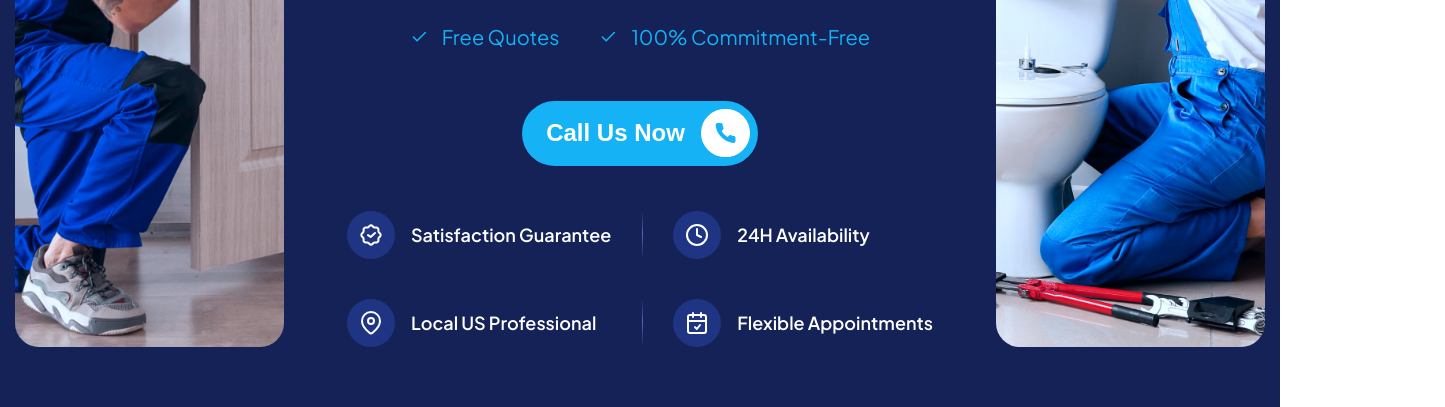
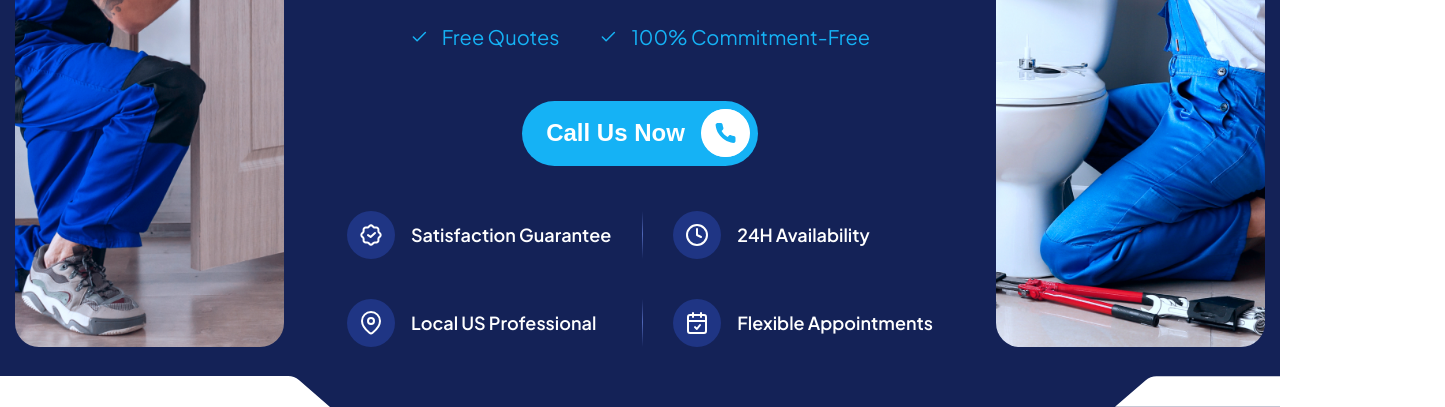
Before and after one commit to Backa228/HomeServices, a plain HTML site: page index.html in a window 1280 px wide. Shown: the part 393-800 px from the top of the page, 1445 px wide, since content can reach past the window. Drawn offline with Linux system fonts and the light colour scheme.

Commit message:
lesson 26.11
доробили одаптацію кнопки визову

```diff
--- a/index.html
+++ b/index.html
@@ -75,6 +75,19 @@
             <div class="main__image"><img src="/source/images/Image 2.jpg" alt="right"></div>
             <!-- <img src="/source/images/Decoration1.svg" alt="" class="main-decor decor-left">
             <img src="/source/images/Decoration2.svg" alt="" class="main-decor decor-right"> -->
+            <div class="main-decor__item">
+                <svg xmlns="http://www.w3.org/2000/svg" width="479" height="45" viewBox="0 0 479 45" fill="none">
+                    <path d="M433.92 5.87463C429.555 2.086 423.969 1.52588e-05 418.189 1.52588e-05H-2.5V45H479L433.92 5.87463Z"
+                        fill="white" />
+                </svg>
+            </div>
+            <div class="main-decor__item">
+                <svg xmlns="http://www.w3.org/2000/svg" width="484" height="45" viewBox="0 0 484 45" fill="none">
+                    <path
+                        d="M45.0801 5.87458C49.4453 2.08596 55.0312 -2.6145e-05 60.8113 -2.56397e-05L485 1.52588e-05L485 45L0 45L45.0801 5.87458Z"
+                        fill="white" />
+                </svg>
+            </div>
         </section>
     </main>
 </body>
--- a/styles/style.css
+++ b/styles/style.css
@@ -319,8 +319,6 @@ body {
     visibility: visible;
 }
 
-.page{}
-
 .main {
     background-color: var(--Primary-Dark-Blue-1);
     display: grid;
@@ -330,7 +328,7 @@ body {
     position: relative;
 }
 
-.main::before, .main::after{
+/* .main::before, .main::after{
     content: "";
     position: absolute;
     bottom: 0;
@@ -349,7 +347,7 @@ body {
 .main::after{
     right: 0;
     clip-path: polygon(0 100%, 15% 0, 100% 0, 100% 100%);
-}
+} */
 
 /* .main__decor {
     position: absolute;
@@ -359,6 +357,40 @@ body {
     transition: height 0.3s;
     object-position: right;
 } */
+
+.main-decor__item{
+    position: absolute;
+    bottom: 0;
+    width: 25vw;
+    min-width: 330px;
+    min-height: 31px;
+    aspect-ratio: 479 / 45;
+}
+
+.main-decor__item svg{
+    width: 100%;
+    height: 100%;
+    display: block;
+}
+
+.main-decor__item:first-child{
+    left: 0;
+}
+
+.main-decor__item:last-child{
+    right: 0;
+}
+
+@media(max-width: 1335px){
+    .main-decor__item:first-child{
+        transform: translateX(-50%);
+    }
+
+    .main-decor__item:last-child{
+        transform: translateX(50%);
+    }
+
+}
 
 .main__image {
     width: 21vw;/* clamp(200px, 25vw, 412px); */
@@ -422,8 +454,6 @@ body {
     background-color: var(--Neutural-Grey-2);
 }
 
-.main__block-title {}
-
 .block-title {
     max-width: 670px;
 }
@@ -469,6 +499,18 @@ body {
     font-size: 24px;
     font-weight: 600;
     line-height: 1.33;
+    opacity: 1;
+    box-shadow: none;
+    transition: opacity 0.5s, box-shadow 0.5s, border-radius 0.5s;
+}
+
+.call-button:hover{
+    /* background-color: #0a4a65;
+    color: #8e8e8e; */
+    /* transition: opacity 0.5s, box-shadow 0.5s, border-radius 0.5s; */
+    /* opacity: 0.6; */
+    box-shadow: 2px 15px 15px #03101e, -2px -15px 15px #03101e;
+    border-radius: 25px;
 }
 
 .call-button span{
```
